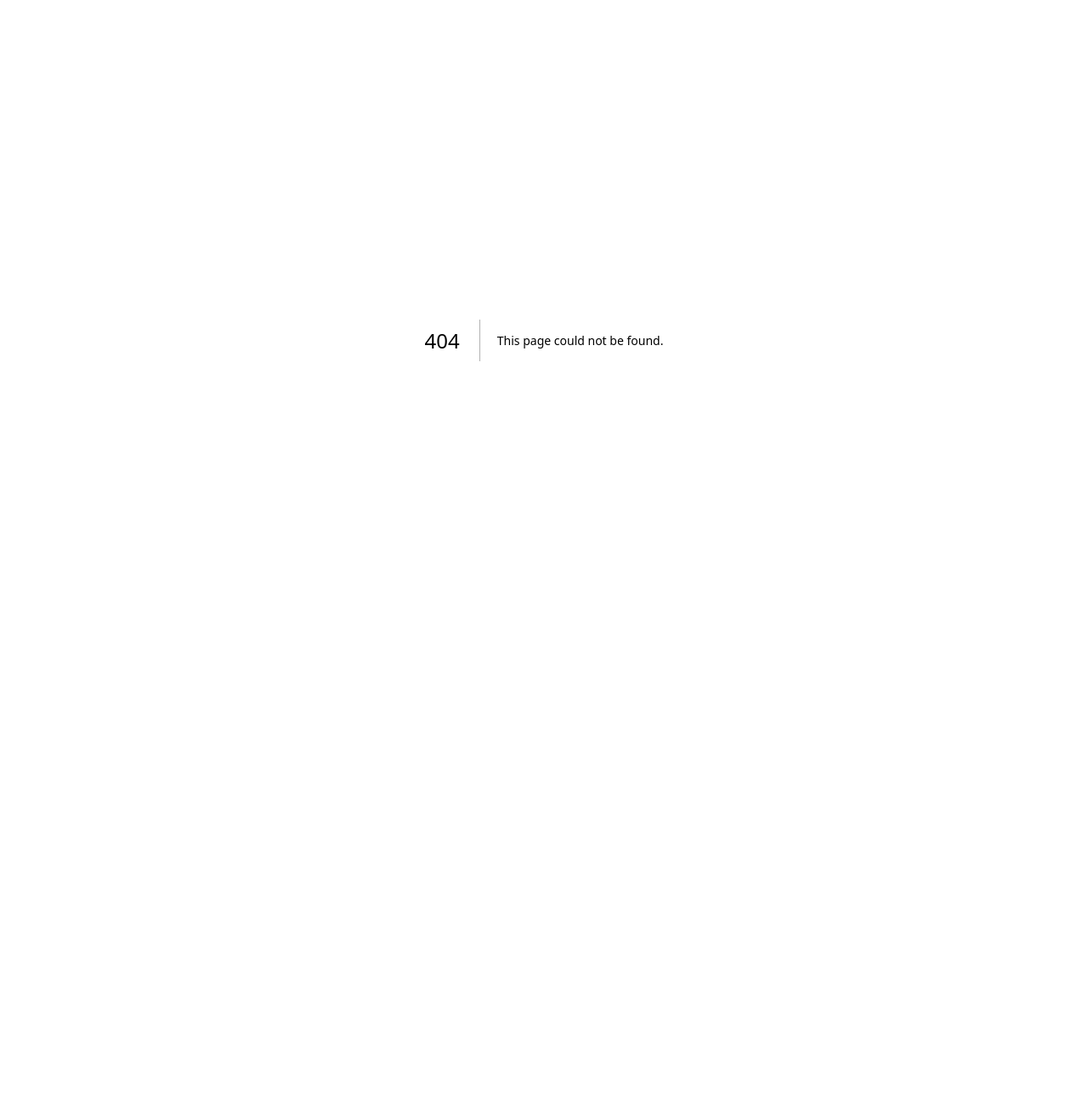
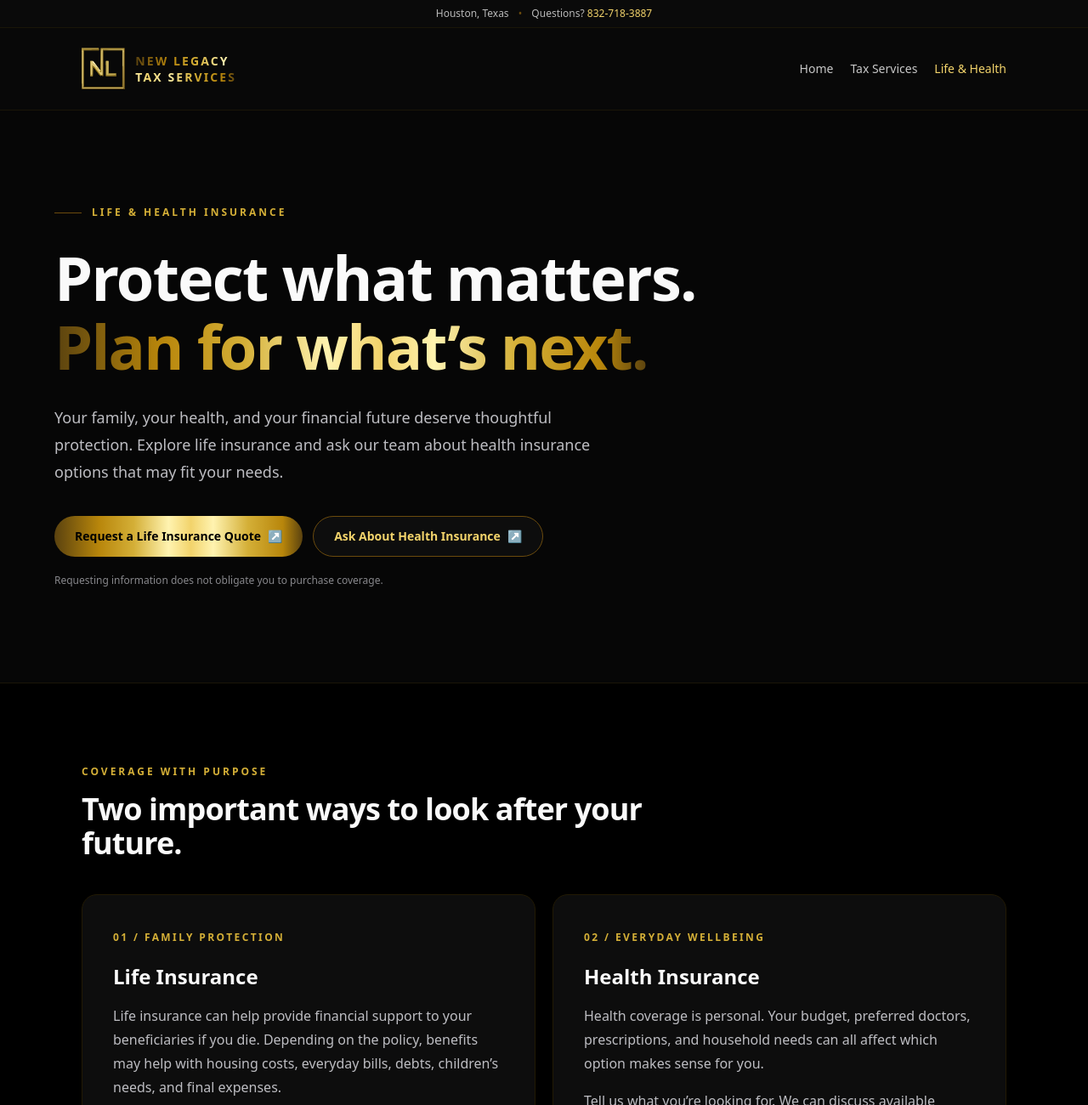
Before and after one commit to aterrazas1993/newlegacy-tax-site, a Next.js app: page /life-health-insurance in a window 1280 px wide. Before the commit this address had no page. Shown: the top 1300 px of the page at 85% size. Before the commit the page ends 800 px from the top, so only its background shows below. Built offline with nearby package versions, Linux system fonts and the light colour scheme.

Commit message:
Add Life & Health insurance page and navigation

```diff
--- /dev/null
+++ b/app/life-health-insurance/page.tsx
@@ -0,0 +1,114 @@
+import type { Metadata } from "next";
+import Link from "next/link";
+import Image from "next/image";
+
+const quoteUrl = "https://form.jotform.com/oscarcortes/LifeInsuranceQuote";
+const contactUrl = "mailto:info@newlegacyfinancial.net?subject=Health%20insurance%20options";
+
+export const metadata: Metadata = {
+  title: "Life & Health Insurance | New Legacy Tax Services",
+  description:
+    "Explore life insurance and ask about health insurance options with New Legacy in Houston, Texas. Request a life insurance quote or contact our team to discuss coverage.",
+  alternates: { canonical: "https://newlegacytaxservice.com/life-health-insurance" },
+  openGraph: {
+    title: "Life & Health Insurance | New Legacy Tax Services",
+    description: "Protection for the people and plans that matter. Explore insurance options with New Legacy.",
+    url: "https://newlegacytaxservice.com/life-health-insurance",
+    siteName: "New Legacy Tax Services",
+    type: "website",
+  },
+};
+
+const gold = "bg-[linear-gradient(90deg,#5a420f_0%,#b8860b_18%,#d4af37_32%,#fff3b0_46%,#f2d36b_55%,#fff3b0_64%,#d4af37_78%,#b8860b_92%,#5a420f_100%)]";
+
+function GoldText({ children }: { children: React.ReactNode }) {
+  return <span className={`${gold} bg-clip-text text-transparent`}>{children}</span>;
+}
+
+function Action({ href, children, secondary = false }: { href: string; children: React.ReactNode; secondary?: boolean }) {
+  return (
+    <a href={href} target={href.startsWith("https://form.") ? "_blank" : undefined} rel={href.startsWith("https://form.") ? "noopener noreferrer" : undefined}
+      className={`inline-flex min-h-12 items-center justify-center rounded-full px-6 py-3 text-center text-sm font-semibold transition hover:brightness-110 focus-visible:outline-2 focus-visible:outline-offset-4 focus-visible:outline-[#d4af37] ${secondary ? "border border-[#6b4b0d] bg-[#0d0d0d] text-[#f2d36b]" : `${gold} text-black`}`}>
+      {children} <span aria-hidden className="ml-2">↗</span>
+    </a>
+  );
+}
+
+export default function LifeHealthInsurancePage() {
+  return (
+    <div className="min-h-screen bg-black text-[#fafafa]">
+      <div className="border-b border-[#1a1608] bg-[#0a0a0a] px-5 py-2 text-center text-xs text-[#b9b9b9]">
+        Houston, Texas <span className="mx-2 text-[#6b4b0d]">•</span> Questions? <a className="text-[#f2d36b] hover:underline" href="tel:8327183887">832-718-3887</a>
+      </div>
+      <header className="border-b border-[#1a1608] bg-[#080808]">
+        <div className="mx-auto flex max-w-6xl flex-wrap items-center justify-between gap-4 px-5 py-5 sm:px-8">
+          <Link href="/" aria-label="New Legacy Tax Services home" className="flex items-center gap-3">
+            <Image src="/newlegacygold.svg" alt="" width={68} height={56} className="h-11 w-auto sm:h-14" />
+            <span className="text-xs font-semibold uppercase leading-snug tracking-[0.15em] sm:text-sm"><GoldText>New Legacy<br />Tax Services</GoldText></span>
+          </Link>
+          <nav aria-label="Main navigation" className="flex items-center gap-5 text-xs sm:text-sm">
+            <Link className="text-[#c8c8c8] hover:text-white" href="/">Home</Link>
+            <Link className="text-[#c8c8c8] hover:text-white" href="/#services">Tax Services</Link>
+            <span aria-current="page" className="text-[#f2d36b]">Life & Health</span>
+          </nav>
+        </div>
+      </header>
+
+      <main>
+        <section className="border-b border-[#1a1608] bg-[#060606] px-5 py-20 sm:px-8 sm:py-28">
+          <div className="mx-auto max-w-6xl">
+            <div className="mb-7 flex items-center gap-3 text-xs font-semibold uppercase tracking-[0.25em] text-[#d4af37]"><span className="h-px w-8 bg-[#6b4b0d]" /> Life & Health Insurance</div>
+            <h1 className="max-w-4xl text-4xl font-semibold leading-[1.12] tracking-tight sm:text-6xl lg:text-7xl">Protect what matters.<br /><GoldText>Plan for what’s next.</GoldText></h1>
+            <p className="mt-7 max-w-2xl text-base leading-8 text-[#bdbdc2] sm:text-lg">Your family, your health, and your financial future deserve thoughtful protection. Explore life insurance and ask our team about health insurance options that may fit your needs.</p>
+            <div className="mt-9 flex flex-wrap gap-3"><Action href={quoteUrl}>Request a Life Insurance Quote</Action><Action href={contactUrl} secondary>Ask About Health Insurance</Action></div>
+            <p className="mt-5 text-xs text-[#88888c]">Requesting information does not obligate you to purchase coverage.</p>
+          </div>
+        </section>
+
+        <section className="mx-auto max-w-6xl px-5 py-16 sm:px-8 sm:py-24" aria-labelledby="coverage-heading">
+          <p className="text-xs font-semibold uppercase tracking-[0.25em] text-[#d4af37]">Coverage with purpose</p>
+          <h2 id="coverage-heading" className="mt-4 max-w-2xl text-3xl font-semibold tracking-tight sm:text-4xl">Two important ways to look after your future.</h2>
+          <div className="mt-10 grid gap-5 md:grid-cols-2">
+            <article className="rounded-2xl border border-[#221a04] bg-[#0d0d0d] p-7 sm:p-9">
+              <span className="text-xs font-semibold tracking-[0.2em] text-[#d4af37]">01 / FAMILY PROTECTION</span>
+              <h3 className="mt-5 text-2xl font-semibold">Life Insurance</h3>
+              <p className="mt-4 leading-7 text-[#bdbdc2]">Life insurance can help provide financial support to your beneficiaries if you die. Depending on the policy, benefits may help with housing costs, everyday bills, debts, children’s needs, and final expenses.</p>
+              <p className="mt-4 leading-7 text-[#bdbdc2]">Already covered through work? It may be useful to review how much coverage you have and what happens if your employment changes.</p>
+              <div className="mt-7"><Action href={quoteUrl}>Get a Free Life Insurance Quote</Action></div>
+            </article>
+            <article className="rounded-2xl border border-[#221a04] bg-[#0d0d0d] p-7 sm:p-9">
+              <span className="text-xs font-semibold tracking-[0.2em] text-[#d4af37]">02 / EVERYDAY WELLBEING</span>
+              <h3 className="mt-5 text-2xl font-semibold">Health Insurance</h3>
+              <p className="mt-4 leading-7 text-[#bdbdc2]">Health coverage is personal. Your budget, preferred doctors, prescriptions, and household needs can all affect which option makes sense for you.</p>
+              <p className="mt-4 leading-7 text-[#bdbdc2]">Tell us what you’re looking for. We can discuss available options and help you identify the next steps for a coverage review.</p>
+              <div className="mt-7"><Action href={contactUrl} secondary>Ask About Health Coverage</Action></div>
+            </article>
+          </div>
+        </section>
+
+        <section className="border-y border-[#1a1608] bg-[#050505] px-5 py-16 sm:px-8 sm:py-20">
+          <div className="mx-auto max-w-6xl grid gap-10 md:grid-cols-[1fr_1.4fr]">
+            <div><p className="text-xs font-semibold uppercase tracking-[0.25em] text-[#d4af37]">A clear next step</p><h2 className="mt-4 text-3xl font-semibold tracking-tight sm:text-4xl">Start with a conversation.</h2></div>
+            <ol className="grid gap-6 text-[#c4c4c8] sm:grid-cols-3">
+              <li><span className="text-sm text-[#d4af37]">01</span><h3 className="mt-3 font-semibold text-white">Reach out</h3><p className="mt-2 text-sm leading-6">Request a life quote or contact us about health coverage.</p></li>
+              <li><span className="text-sm text-[#d4af37]">02</span><h3 className="mt-3 font-semibold text-white">Review needs</h3><p className="mt-2 text-sm leading-6">Share your priorities, household needs, and questions.</p></li>
+              <li><span className="text-sm text-[#d4af37]">03</span><h3 className="mt-3 font-semibold text-white">Consider options</h3><p className="mt-2 text-sm leading-6">Review the details before deciding whether to apply.</p></li>
+            </ol>
+          </div>
+        </section>
+
+        <section className="mx-auto max-w-6xl px-5 py-20 text-center sm:px-8 sm:py-24">
+          <p className="text-xs font-semibold uppercase tracking-[0.25em] text-[#d4af37]">New Legacy</p>
+          <h2 className="mx-auto mt-4 max-w-2xl text-3xl font-semibold sm:text-5xl">The next chapter starts with <GoldText>peace of mind.</GoldText></h2>
+          <p className="mx-auto mt-5 max-w-xl leading-7 text-[#bdbdc2]">Explore protection for your family and your health with a team ready to answer your questions.</p>
+          <div className="mt-8 flex flex-wrap justify-center gap-3"><Action href={quoteUrl}>Request a Life Quote</Action><Action href={contactUrl} secondary>Contact Us About Health</Action></div>
+        </section>
+      </main>
+
+      <footer className="border-t border-[#1a1608] bg-[#030303] px-5 py-10 text-sm text-[#929296] sm:px-8">
+        <div className="mx-auto flex max-w-6xl flex-wrap justify-between gap-7"><div><p className="font-semibold uppercase tracking-[0.1em] text-white">New Legacy Tax Services</p><p className="mt-2">Houston, TX</p></div><div className="flex flex-col gap-2"><a className="hover:text-[#f2d36b]" href="tel:8327183887">832-718-3887</a><a className="hover:text-[#f2d36b]" href="mailto:info@newlegacyfinancial.net">info@newlegacyfinancial.net</a><Link className="hover:text-[#f2d36b]" href="/">Return to tax services</Link></div></div>
+        <p className="mx-auto mt-9 max-w-6xl border-t border-[#1a1608] pt-6 text-xs leading-6 text-[#78787d]">Insurance products, coverage, eligibility, availability, and premiums vary by policy, carrier, location, and individual circumstances. Information on this page is general and is not an offer or guarantee of coverage.</p>
+      </footer>
+    </div>
+  );
+}
```
